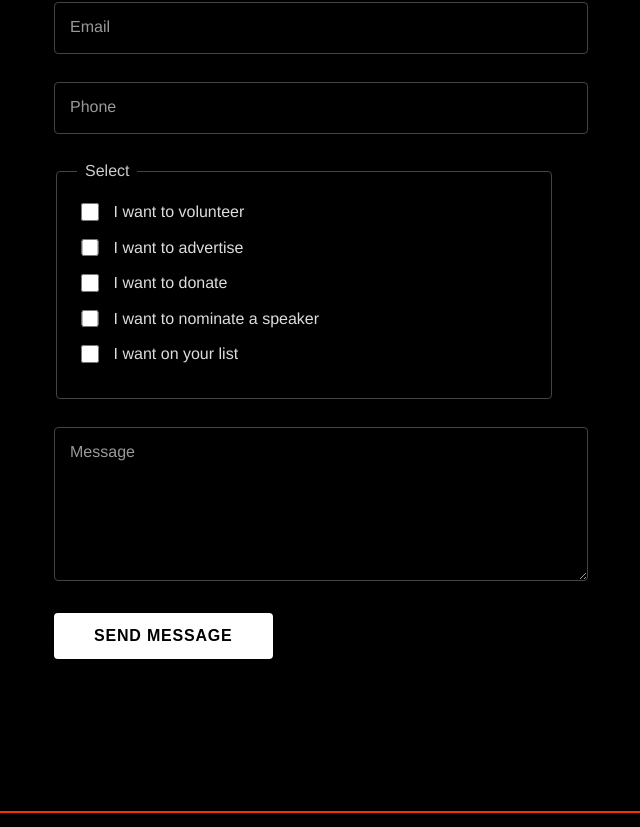
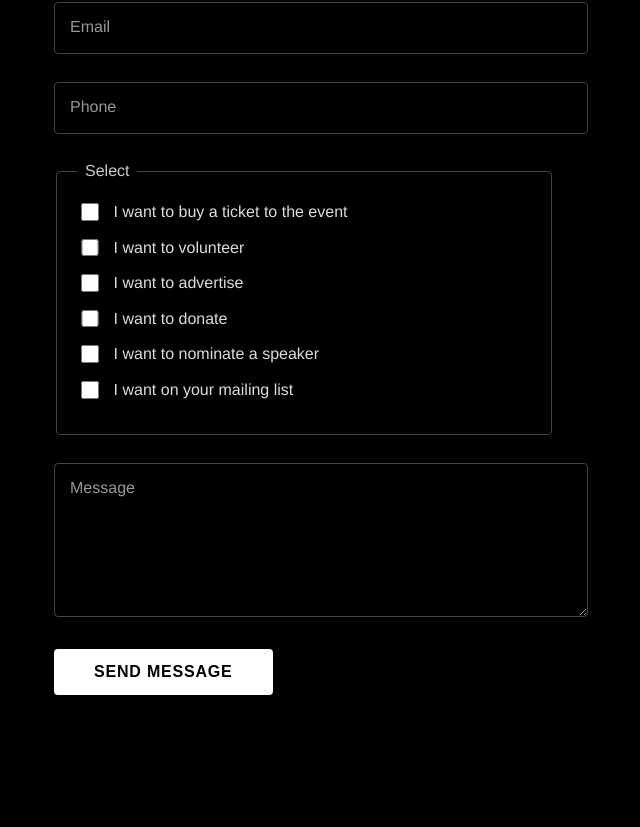
Before and after one commit to chadsteele/tedx, a Svelte app: page / in a window 1280 px wide. Shown: the part 5713-6540 px from the top of the page, without its empty margins (336-976 px from the left). Built offline with nearby package versions, Linux system fonts and the light colour scheme.

Commit message:
added tickets checkbox

```diff
--- a/src/components/contact.svelte
+++ b/src/components/contact.svelte
@@ -4,11 +4,17 @@
 	let phone = ""
 	let message = ""
 
-	let volunteer = false
-	let advertise = false
-	let donate = false
-	let nominateSpeaker = false
-	let mailingList = false
+	const checkboxOptions = [
+		{name: "tickets", label: "I want to buy a ticket to the event"},
+		{name: "volunteer", label: "I want to volunteer"},
+		{name: "advertise", label: "I want to advertise"},
+		{name: "donate", label: "I want to donate"},
+		{name: "nominateSpeaker", label: "I want to nominate a speaker"},
+		{name: "mailingList", label: "I want on your mailing list"},
+	]
+
+	let checkboxes = {}
+	checkboxOptions.forEach((opt) => (checkboxes[opt.name] = false))
 
 	let submitted = false
 	let error = ""
@@ -163,46 +169,16 @@
 		<fieldset class="checkbox-group">
 			<legend>Select</legend>
 
-			<label class="checkbox-label">
-				<input
-					type="checkbox"
-					name="volunteer"
-					bind:checked={volunteer}
-				/>
-				I want to volunteer
-			</label>
-
-			<label class="checkbox-label">
-				<input
-					type="checkbox"
-					name="advertise"
-					bind:checked={advertise}
-				/>
-				I want to advertise
-			</label>
-
-			<label class="checkbox-label">
-				<input type="checkbox" name="donate" bind:checked={donate} />
-				I want to donate
-			</label>
-
-			<label class="checkbox-label">
-				<input
-					type="checkbox"
-					name="nominateSpeaker"
-					bind:checked={nominateSpeaker}
-				/>
-				I want to nominate a speaker
-			</label>
-
-			<label class="checkbox-label">
-				<input
-					type="checkbox"
-					name="mailingList"
-					bind:checked={mailingList}
-				/>
-				I want on your list
-			</label>
+			{#each checkboxOptions as option}
+				<label class="checkbox-label">
+					<input
+						type="checkbox"
+						name={option.name}
+						bind:checked={checkboxes[option.name]}
+					/>
+					{option.label}
+				</label>
+			{/each}
 		</fieldset>
 
 		<div class="form-group">
```
